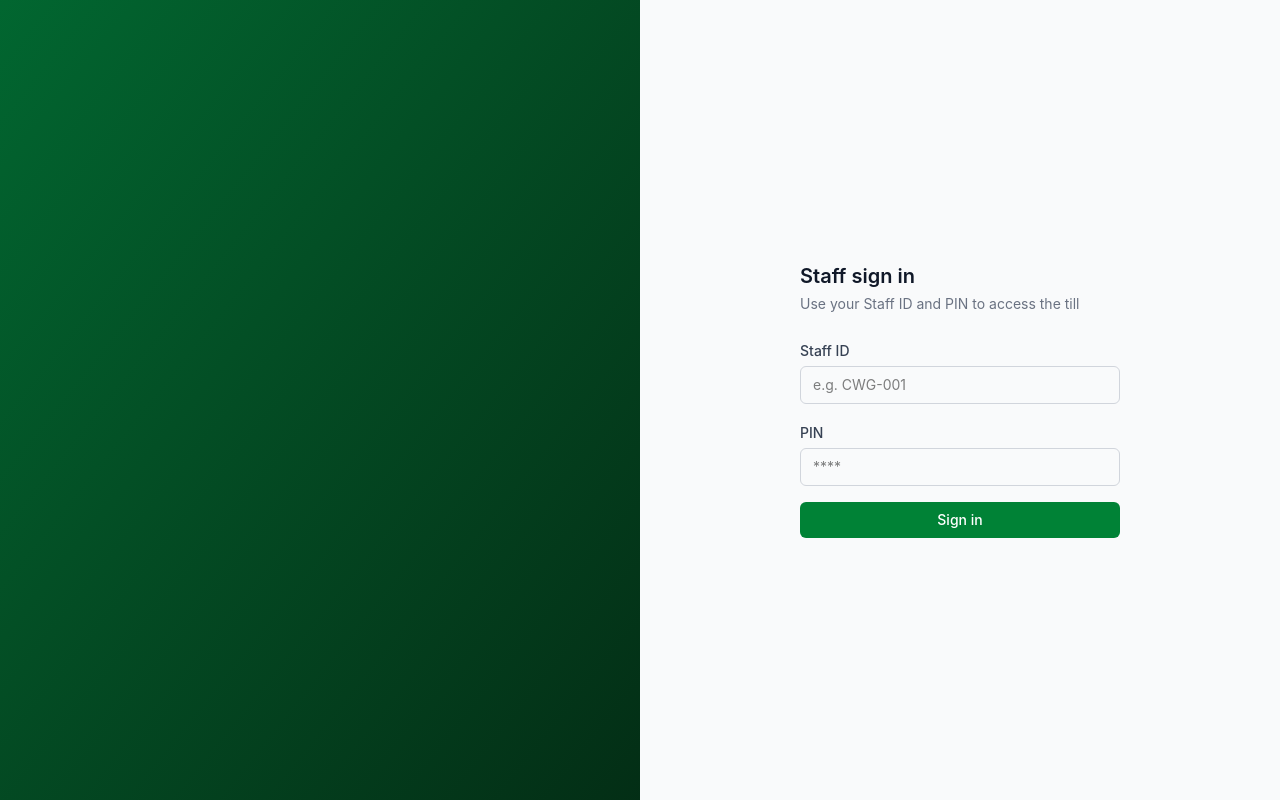
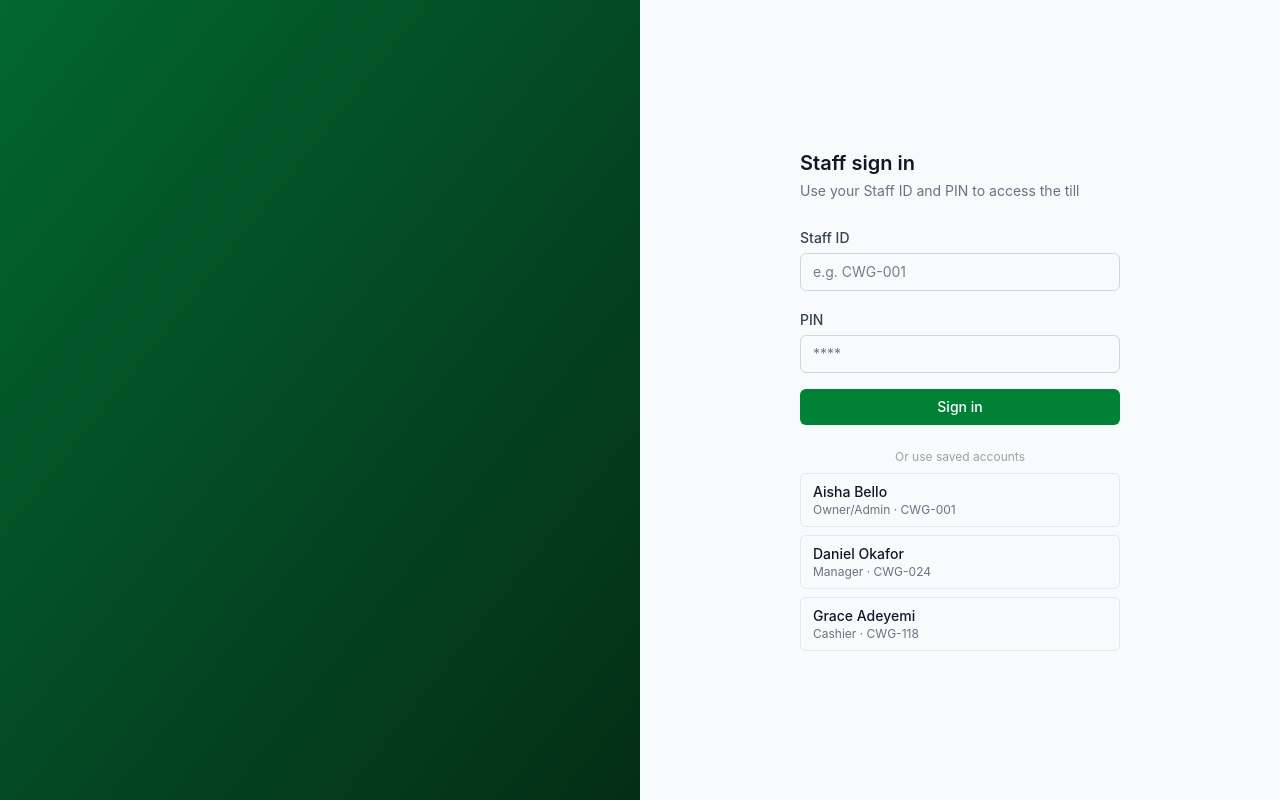
Before and after one commit to toluene-18/-pos-inventory-project, a React (Vite) app in the folder frontend/: page / in a window 1280 px wide. Built offline with nearby package versions, Linux system fonts and the light colour scheme.

Commit message:
add staff accounts list to SignIn

```diff
--- a/frontend/src/SignIn.jsx
+++ b/frontend/src/SignIn.jsx
@@ -4,6 +4,12 @@ function SignIn() {
   const [staffId, setStaffId] = useState("")
   const [pin, setPin] = useState("")
   const [error, setError] = useState("")
+
+  const staffAccounts = [
+    { id: 1, name: "Aisha Bello", role: "Owner/Admin", staffId: "CWG-001" },
+    { id: 2, name: "Daniel Okafor", role: "Manager", staffId: "CWG-024" },
+    { id: 3, name: "Grace Adeyemi", role: "Cashier", staffId: "CWG-118" },
+  ]
 
   function handleSignIn() {
     if (pin !== "1234") {
@@ -61,6 +67,20 @@ function SignIn() {
           >
             Sign in
           </button>
+
+          <p className="mt-6 text-xs text-gray-400 text-center">Or use saved accounts</p>
+
+          {staffAccounts.map((staff) => (
+            <div
+              key={staff.id}
+              className="mt-2 border border-gray-200 rounded-md px-3 py-2 flex justify-between items-center hover:bg-gray-100 cursor-pointer"
+            >
+              <div>
+                <p className="text-sm font-medium text-gray-900">{staff.name}</p>
+                <p className="text-xs text-gray-500">{staff.role} · {staff.staffId}</p>
+              </div>
+            </div>
+          ))}
         </div>
       </div>
     </div>
```
